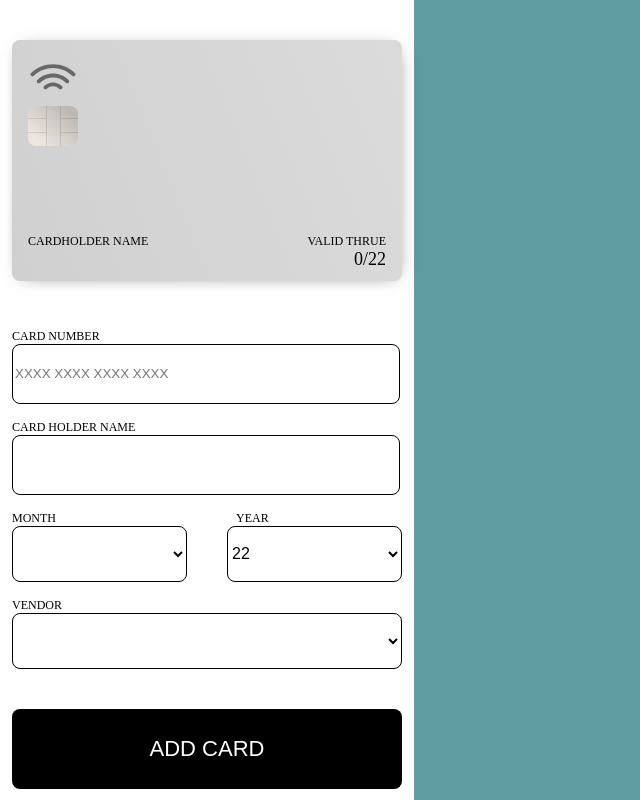
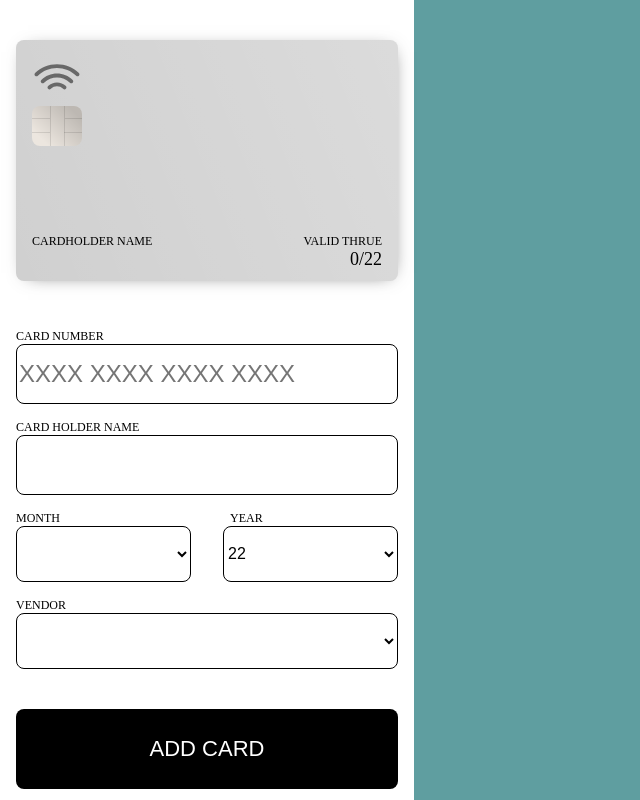
Before and after one commit to idaniths/E-Wallet, a Vue app: page / in a window 1280 px wide. Both pictures are taken after a click on the button "ADD A NEW CARD". Shown: the part 96-896 px from the top of the page, without its empty margins (0-640 px from the left). Built offline with nearby package versions, Linux system fonts and the light colour scheme.

Commit message:
fixed beforeMount and localStorage

```diff
--- a/src/App.vue
+++ b/src/App.vue
@@ -24,6 +24,7 @@ export default {
       this.currentView = 'Home'
       console.log(card);
       this.newArr.push({...card})
+      localStorage.setItem("cards", JSON.stringify(this.newArr))
 
     },
 
@@ -36,6 +37,10 @@ export default {
     }
 
   },
+      beforeMount(){
+       if (localStorage.cards)
+       this.newArr = JSON.parse(localStorage.getItem("cards"));
+      },
   }
 
 </script>
--- a/src/components/Card.vue
+++ b/src/components/Card.vue
@@ -71,7 +71,7 @@ div{
 }
 .card{
     background-color: #D0D0D0;
-    width: 390px;
+    width: 382px;
     height: 241px;
     border-radius: 0.5rem;
     box-shadow: 0px 0px 32px rgba(0, 0, 0, 0.1);
@@ -110,7 +110,6 @@ div{
     padding-bottom: 1rem;
 }
 .cardholder_name_valid{
-
     margin-left: 1rem;
     margin-right: 1rem;
     display: flex;
--- a/src/components/Form.vue
+++ b/src/components/Form.vue
@@ -65,7 +65,7 @@ export default {
             year: 22,
             vendor: {
                 name: 'Bitcoin',
-                logo: require("../assets/bitcoin.svg"),
+                logo: require("../assets/bitcoin_copy.svg"),
                 wifi: require("../assets/wifi.svg"),
                 background: "linear-gradient(248.3deg, rgba(255, 255, 255, 0.24) 0%, rgba(255, 255, 255, 0) 100%), #D0D0D0"
                 },
@@ -159,15 +159,17 @@ form{
 }
 
 input{
-    max-width: 382px;
+    max-width: 376px;
     height: 56px;
     border-radius: 0.5rem;
     background-color: white;
     border: 1px solid black;
+    font-size: 1.5rem;
+
 
 }
 .vendor{
-    width: 390px;
+    width: 382px;
     height: 56px;
     font-size: 1rem;
     border-radius: 0.5rem;
@@ -194,7 +196,7 @@ input{
 }
 .month_year label:nth-child(2){
 
-    transform:translateX(180px);
+    transform:translateX(170px);
 
 }
 .month_year_select{
@@ -208,7 +210,7 @@ label{
 
 button{
     margin-top: 2.5rem;
-    width: 390px;
+    width: 382px;
     height: 80px;
     background-color: black;
     color: white;
--- a/src/views/Home.vue
+++ b/src/views/Home.vue
@@ -85,7 +85,7 @@ button{
 }
 .card-list{
   display: grid;
-  grid-auto-rows: 3rem;
+  grid-auto-rows: 47px;
   transform: translateY(-10rem);
 
 }
```
